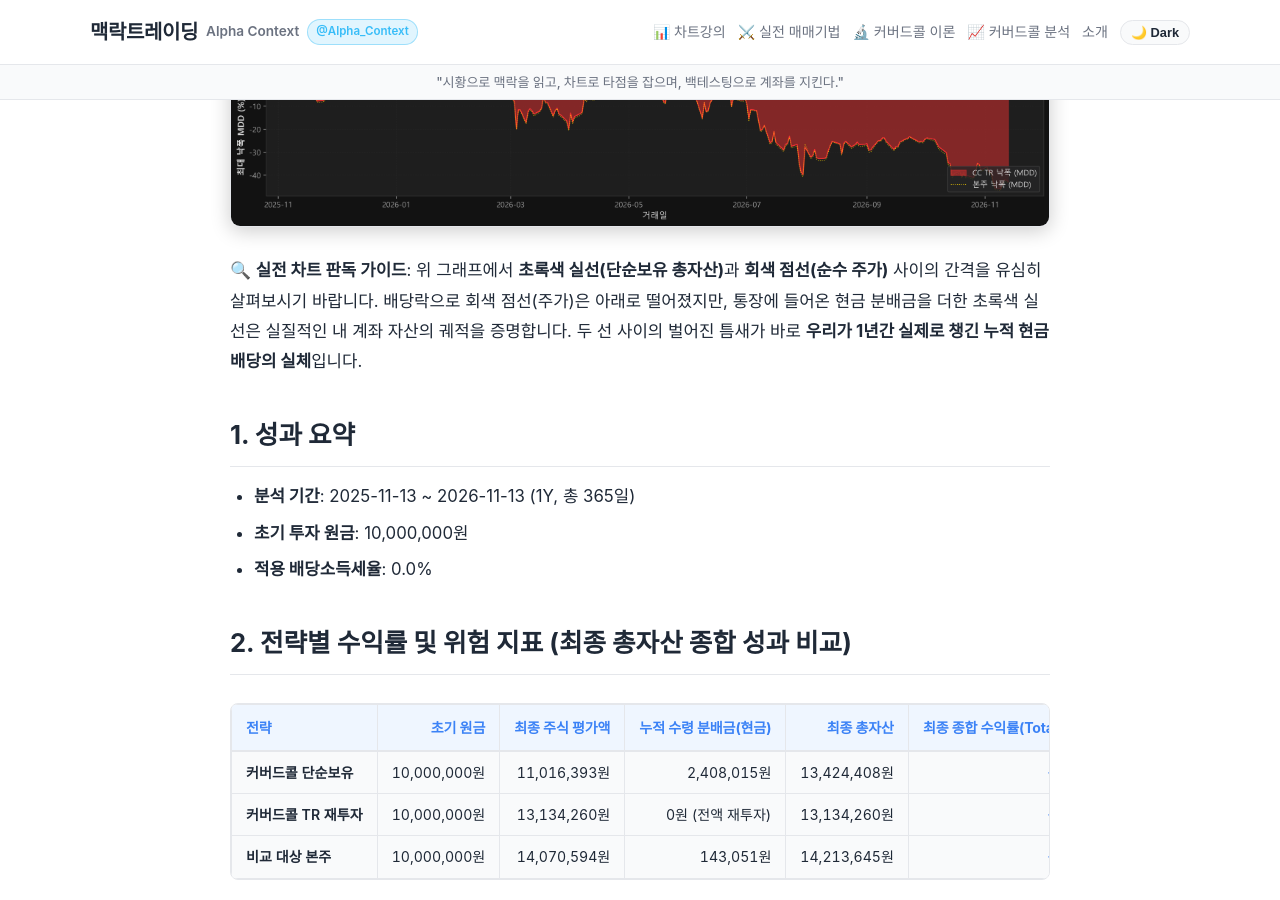
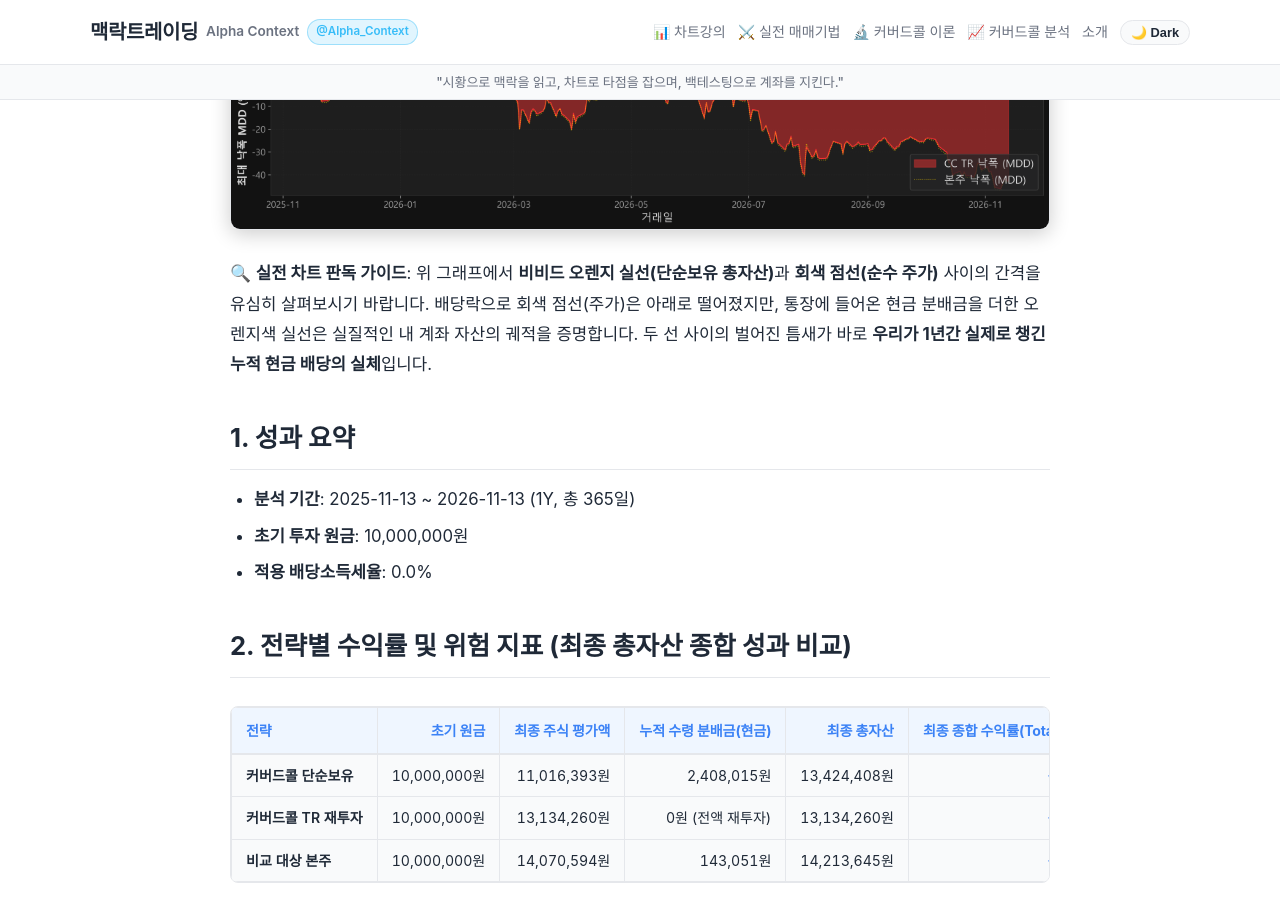
Before and after one commit to ideaspot360/stock, a Jekyll site: the page built from _posts/2026-11-15-498400-covered-call-backtest.md, in a window 1280 px wide and 900 px high, scrolled down 944 px. Built offline with Jekyll 4.4.1, drawn with Linux system fonts in a browser that asks for light colours.

Commit message:
feat(blog): publish daily covered call review [2026-11-15] - Day 2 (국내지수, 2 ETFs: 498400, 0219E0)

```diff
--- a/_posts/2026-11-15-498400-covered-call-backtest.md
+++ b/_posts/2026-11-15-498400-covered-call-backtest.md
@@ -19,7 +19,7 @@ excerpt: 'KODEX 200타겟위클리커버드콜의 1년 실측 종합수익률(TR
 
 ![KODEX 200타겟위클리커버드콜 성과 비교 차트](/assets/img/498400_comparison.png)
 
-> 🔍 **실전 차트 판독 가이드**: 위 그래프에서 **초록색 실선(단순보유 총자산)**과 **회색 점선(순수 주가)** 사이의 간격을 유심히 살펴보시기 바랍니다. 배당락으로 회색 점선(주가)은 아래로 떨어졌지만, 통장에 들어온 현금 분배금을 더한 초록색 실선은 실질적인 내 계좌 자산의 궤적을 증명합니다. 두 선 사이의 벌어진 틈새가 바로 **우리가 1년간 실제로 챙긴 누적 현금 배당의 실체**입니다.
+> 🔍 **실전 차트 판독 가이드**: 위 그래프에서 **비비드 오렌지 실선(단순보유 총자산)**과 **회색 점선(순수 주가)** 사이의 간격을 유심히 살펴보시기 바랍니다. 배당락으로 회색 점선(주가)은 아래로 떨어졌지만, 통장에 들어온 현금 분배금을 더한 오렌지색 실선은 실질적인 내 계좌 자산의 궤적을 증명합니다. 두 선 사이의 벌어진 틈새가 바로 **우리가 1년간 실제로 챙긴 누적 현금 배당의 실체**입니다.
 
 
 ## 1. 성과 요약
```
Also changed, not shown: _posts/2026-11-15-0219E0-covered-call-backtest.md (+1 -1 lines), assets/img/0219E0_comparison.png, assets/img/498400_comparison.png, assets/img/posts/0219E0_comparison.png, assets/img/posts/498400_comparison.png.
